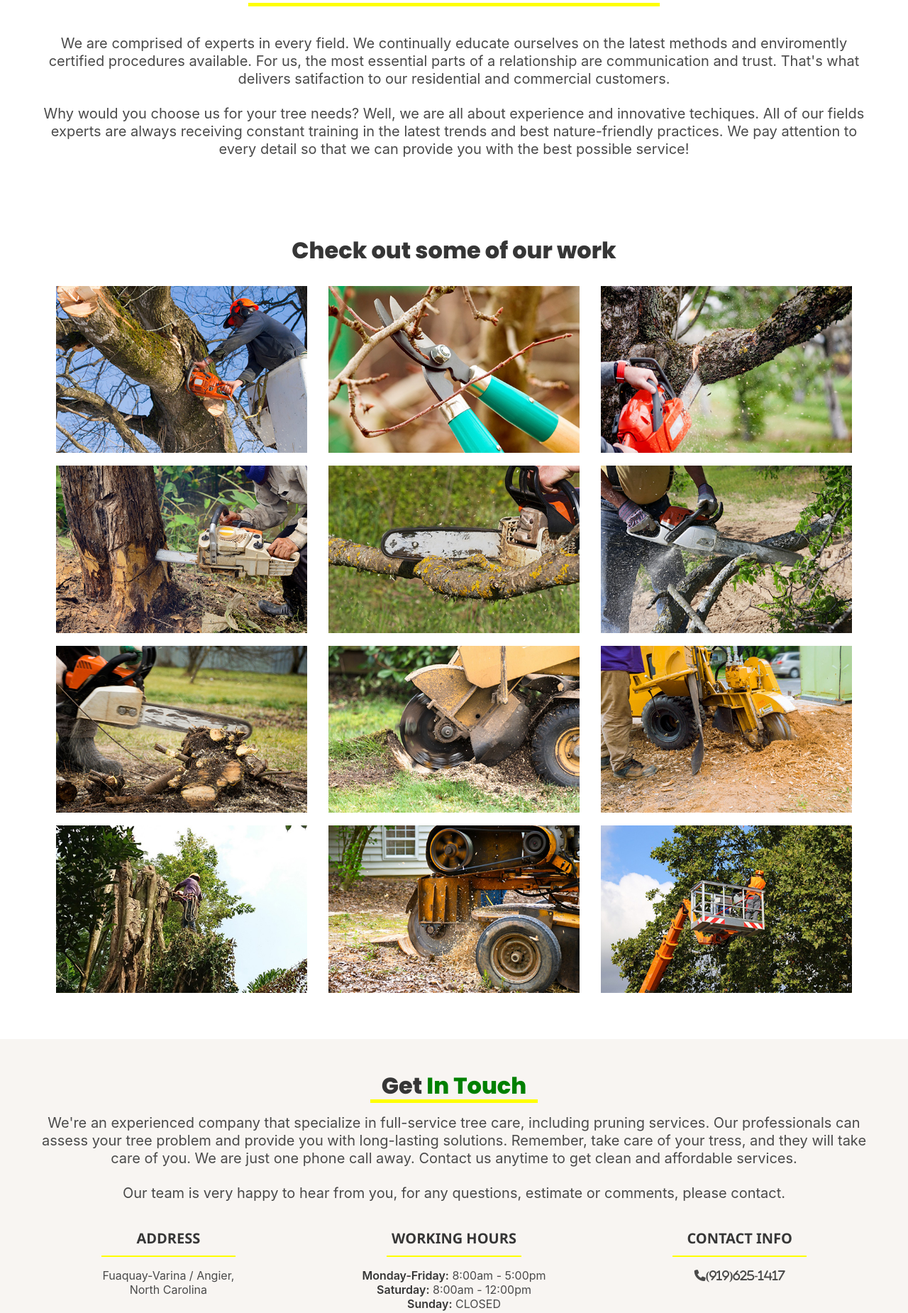
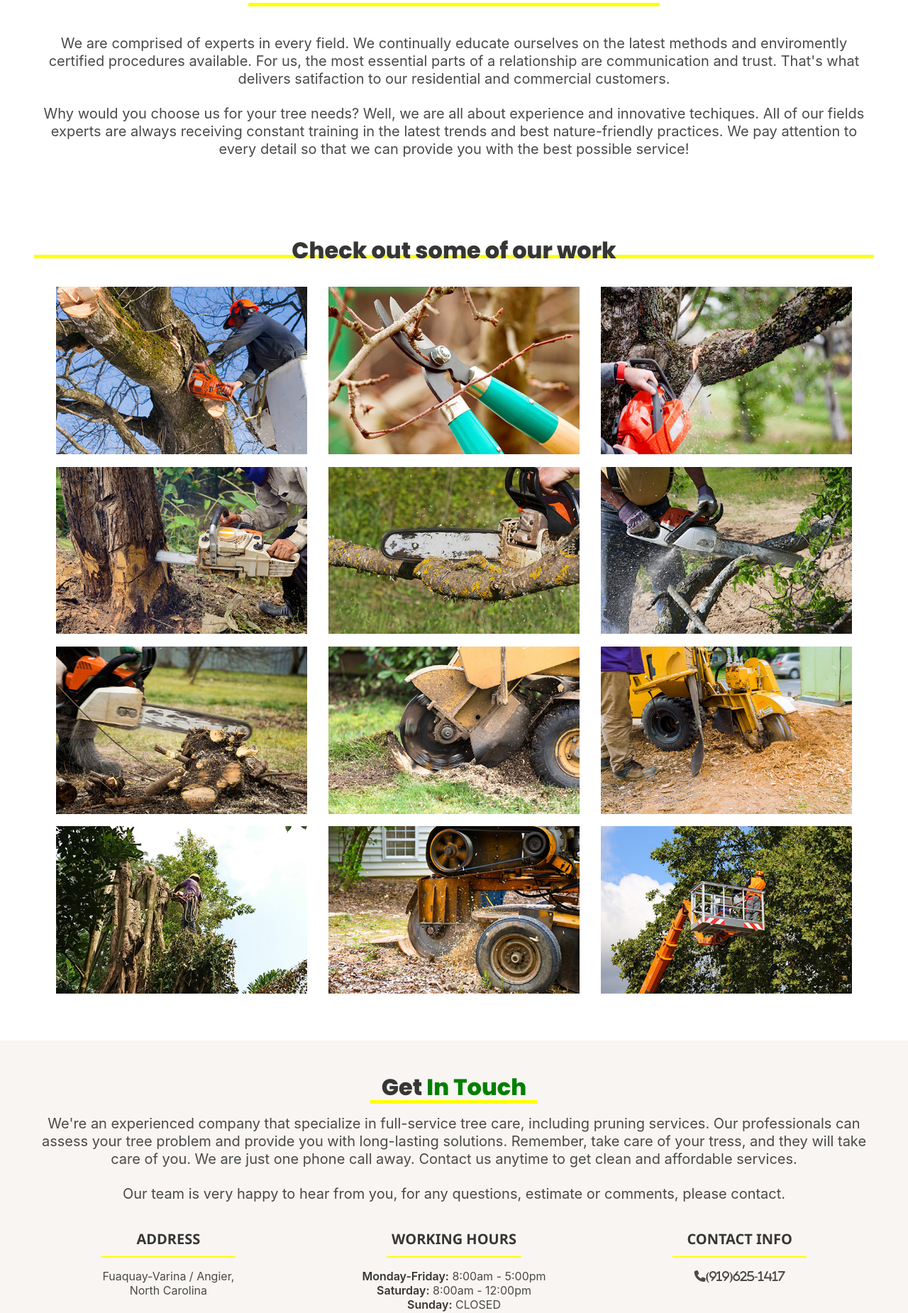
Before and after one commit to efmarcial/Alpha-Tree-Service.github.io, a PHP site: page / in a window 1280 px wide. Shown: the part 2150-4000 px from the top of the page at 71% size. Run offline with PHP 8.4, Linux system fonts and the light colour scheme; some libraries are stand-ins or nearby versions.

Commit message:
finished the resizing of fonts and images

```diff
--- a/css/main.css
+++ b/css/main.css
@@ -26,6 +26,8 @@ body, html {
     }
 
 }
+
+
 
 .parallax2 {
     /* The image used */
@@ -68,3 +70,15 @@ body, html {
 .portfolio-item {
     margin-bottom: 5%;
 }
+
+@media screen and (max-width: 1980px) and (min-width:480px){
+    .contact-div {
+        margin-left: 20%;
+    }
+}
+
+@media screen and (min-width:480px) {
+    .contact-div {
+        margin-left: 18%;
+    }
+}
--- a/index.html
+++ b/index.html
@@ -83,8 +83,8 @@
 				<div class="container">
 					<div class="text-center">
 						<div class="w3-container w3-animate-top">
-							<h1 class="title has-text-white is-size-1-desktop is-size-3-tablet is-size-3-mobile" style="font-family: 'Poppins'; text-shadow: 2px 2px 2px rgb(0, 128, 0) ;">fuquay varina and Angier Tree Services</h1>
-							<h4 class="subtitle has-text-white is-size-4-desktop is-size-6-tablet is-size-6-mobile" style="font-family:'Poppins'; text-shadow: 2px 2px 2px rgb(0, 128, 0);">We Proudly Provide NC With Safe, Affodable And
+							<h1 class="title has-text-white is-size-1-desktop is-size-2-tablet is-size-2-mobile" style="font-family: 'Poppins'; text-shadow: 2px 2px 2px rgb(0, 128, 0) ;">Fuquay varina and Angier Tree Services</h1>
+							<h4 class="subtitle has-text-white is-size-4-desktop is-size-4-tablet is-size-5-mobile" style="font-family:'Poppins'; text-shadow: 2px 2px 2px rgb(0, 128, 0);">We Proudly Provide NC With Safe, Affodable And
 								Efficient Tree Services!
 							</h4>
 						</div>
@@ -110,7 +110,7 @@
 		<div class="container">
 			<div class="columns is-desktop is-centered has-text-centered">
 				<div class="column is-half">
-					<h3 class="title is-size-2-desktop is-size-3-tablet is-size-5-mobile" style="font-family: 'Poppins';">Our <strong style="color: rgb(0, 107, 0);">Services</strong></h3>
+					<h3 class="title is-size-2-desktop is-size-3-tablet is-size-3-mobile" style="font-family: 'Poppins';">Our <strong style="color: rgb(0, 107, 0);">Services</strong></h3>
 					<hr style="margin-left:25%; width: 50%;height:5px;margin-top: -3% ;border-width:0;color:yellow;background-color:yellow">
 					</div>
 			</div>
@@ -199,7 +199,7 @@
 
 		<div class="columns is-centered has-text-centered is-desktop">
 			<div class="column is-half">
-				<h2 class="title is-size-3-desktop" style="font-family: 'Poppins';">20 Years <strong style="color: green;">Experience</strong> Residential <strong style="color: green;">Commercial</strong></h2>
+				<h2 class="title is-size-3-desktop is-size-3-tablet is-size-3-mobile" style="font-family: 'Poppins';">20 Years <strong style="color: green;">Experience</strong> Residential <strong style="color: green;">Commercial</strong></h2>
 				<hr style="width: 100%;height:5px;margin-top: -3% ;border-width:0;color:yellow;background-color:yellow">
 
 			</div>
@@ -208,13 +208,13 @@
 		<div class="columns is-desktop is-multiline">
 			<div class="column has-text-centered">
 				<div class="">
-					<p class="subtitle is-size-5-desktop is-size-6-tablet is-size-6-mobile" >We are comprised of experts in every
+					<p class="subtitle is-size-5-desktop is-size-5-tablet is-size-5-mobile" >We are comprised of experts in every
 						field. We continually educate ourselves on the latest methods and
 						enviromently certified procedures available. For us, the most essential
 						parts of a relationship are communication and trust. That's what delivers
 						 satifaction to our residential and commercial customers.
 					</p>
-					<p class="subtitle is-size-5-desktop is-size-6-tablet is-size-6-mobile" >Why would you choose us for your tree needs? Well, we are
+					<p class="subtitle is-size-5-desktop is-size-5-tablet is-size-5-mobile" >Why would you choose us for your tree needs? Well, we are
 						all about experience and innovative techiques. All of
 						our fields experts are always receiving constant training in the
 						latest trends and best nature-friendly practices. We pay attention
@@ -233,7 +233,8 @@
 	<div class="hero-body">
 		<div class="columns">
 			<div class="column has-text-centered">
-				<h4 class="title is-size-3-desktop" style="font-family: 'Poppins';">Check out some of our work</h4>
+				<h4 class="title is-size-3-desktop is-size-3-tablet is-size-3-mobile" style="font-family: 'Poppins';">Check out some of our work</h4>
+				<hr style="width: 100%;height:5px;margin-top: -3% ;border-width:0;color:yellow;background-color:yellow">
 			</div>
 		</div>
 
@@ -314,7 +315,7 @@
 
 		<div class="columns is-desktop is-centered">
 			<div class="column has-text-centered">
-				<h5 class="title is-size-5-desktop">ADDRESS</h5>
+				<h5 class="title is-size-5-desktop is-size-5-tablet is-size-5-mobile">ADDRESS</h5>
 				<hr style="margin-left: 25%;width: 50%;height:2px;margin-top: -3% ;border-width:0;color:yellow;background-color:yellow">
 				<ul class="subtitle is-size-6-desktop is-size-6-tablet is-size-6-mobile">
 					<li>
@@ -327,7 +328,7 @@
 			</div>
 
 			<div class="column has-text-centered">
-				<h5 class="title is-size-5-desktop">WORKING HOURS</h5>
+				<h5 class="title is-size-5-desktop is-size-5-tablet is-size-5-mobile">WORKING HOURS</h5>
 				<hr  style="margin-left:25%;width: 50%;height:2px;margin-top: -3% ;border-width:0;color:yellow;background-color:yellow">
 
 				<ul class="subtitle is-size-6-desktop is-size-6-tablet is-size-6-mobile">
@@ -344,21 +345,24 @@
 			</div>
 
 			<div class="column has-text-centered">
-				<h5 class="title is-size-5-desktop is-size-6-tablet is-size-6-mobile">CONTACT INFO</h5>
+				<h5 class="title is-size-5-desktop is-size-5-tablet is-size-5-mobile">CONTACT INFO</h5>
 				<hr style="margin-left:25%; width: 50%;height:2px;margin-top: -3% ;border-width:0;color:yellow;background-color:yellow">
 				<a href="tel:9196251417">
 					<p class="subtitle is-size-6-desktop is-size-6-tablet is-size-6-mobile"><i class="fa fa-phone">(919)625-1417</i></p>
 				</a>
 			</div>
 		</div>
-
-		<div class="columns is-desktop is-centered">
-			<div class="column is-half has-text-centered">
-				<h3 class="subtitle">Leave us a message</h3>
-				<div class="text-center" style="margin-right: 18%;">
+		<div class="columns text-center">
+			<div class="column">
+				<h1 class="subtitle is-size-5-mobile ">Leave Us A Message</h1>
+			</div>
+		</div>
+		<div class="columns is-desktop is-centered contact-div">
+			<div class="column is-half has-text-centered ">
+				<div class="text-centered " >
 				<!---Contact Form ---------------------------------------------->
 				<!--======================================================-->
-				<form name="myForm" method="POST" action="form.php" id="contact-form" onsubmit="return validateForm()">
+				<form  name="myForm" method="POST" action="form.php" id="contact-form" onsubmit="return validateForm()">
 					<div class="field is-horizontal">
 					  <div class="field-label is-normal">
 						<label class="label"></label>
```
